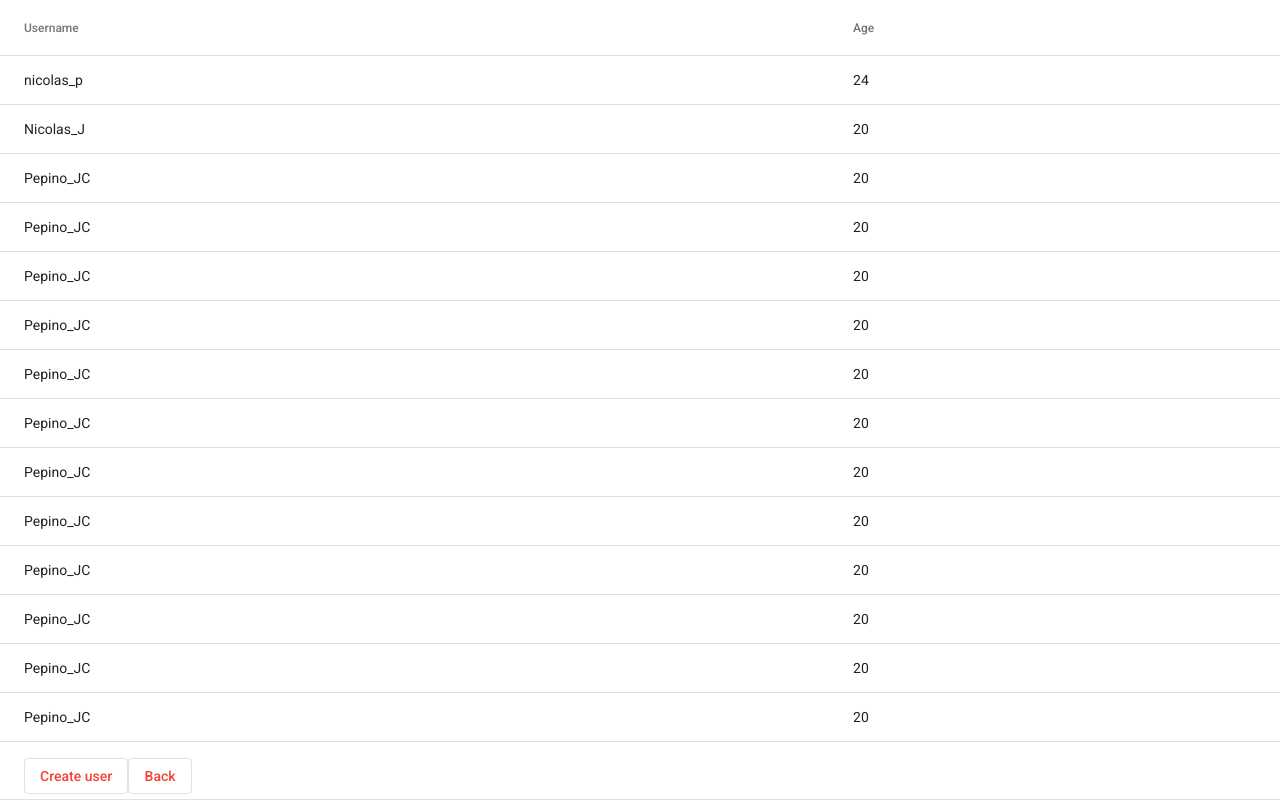
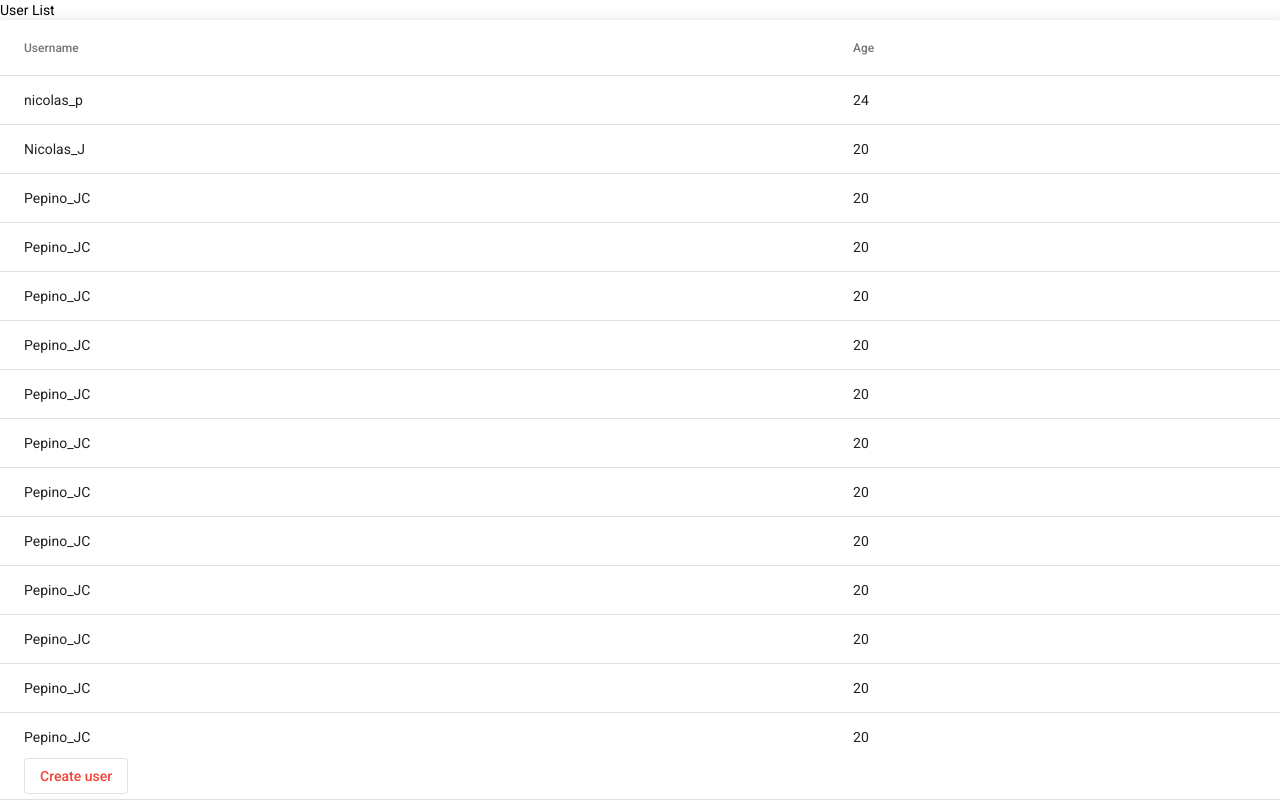
Before and after one commit to JuaNicolas/challenge-d, an Angular app: page /users in a window 1280 px wide. Shown: the top 800 px of the page. Built offline with nearby package versions, Linux system fonts and the light colour scheme; data requests are answered from the project's data file.

Commit message:
fix list buttons

```diff
--- a/src/app/users/list-user/list-user.component.html
+++ b/src/app/users/list-user/list-user.component.html
@@ -1,3 +1,6 @@
+<mat-toolbar>
+  <span>User List</span>
+</mat-toolbar>
 <ng-container *ngIf="users$ | async as users; else loading">
   <table
     mat-table
@@ -19,17 +22,9 @@
           mat-stroked-button
           color="warn"
           [title]="'Create user'"
-          [routerLink]="['create']"
+          [routerLink]="['../create']"
         >
           Create user
-        </a>
-        <a
-          mat-stroked-button
-          color="warn"
-          [title]="'Create user'"
-          [routerLink]="['']"
-        >
-          Back
         </a>
       </td>
     </ng-container>
@@ -52,7 +47,7 @@
               mat-stroked-button
               color="primary"
               [title]="'Update ' + element.name"
-              [routerLink]="['update', element.id]"
+              [routerLink]="['../update', element.id]"
             >
               Edit
             </a>
@@ -60,7 +55,7 @@
               mat-stroked-button
               color="warn"
               [title]="'Delete ' + element.name"
-              [routerLink]="['delete', element.id]"
+              [routerLink]="['../delete', element.id]"
             >
               Delete
             </a>
```
